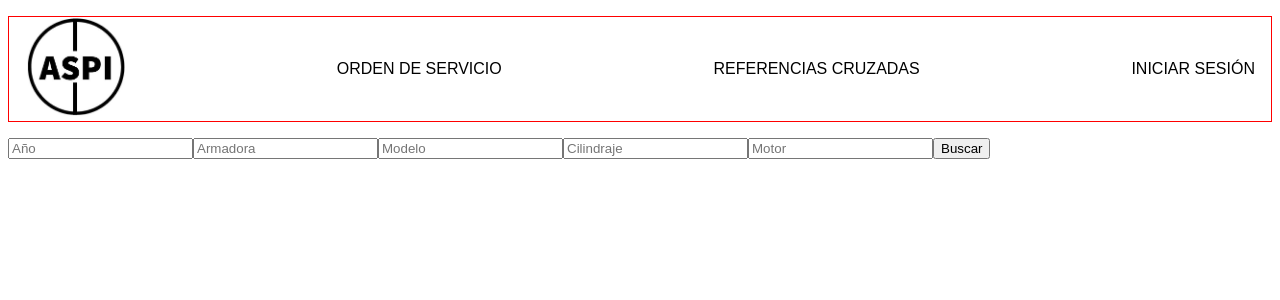
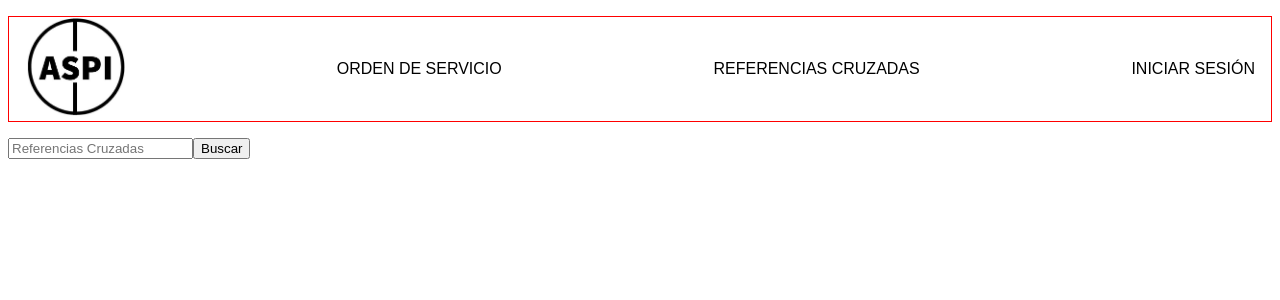
Before and after one commit to TreeTechDevelopment/aspi, a React app: page / in a window 1280 px wide. Shown: the top 300 px of the page. Built offline with nearby package versions, Linux system fonts and the light colour scheme; the HTML template or start-up script is replaced by a standard one.

Commit message:
Add files via upload

```diff
--- a/client/src/views/Home.js
+++ b/client/src/views/Home.js
@@ -1,13 +1,13 @@
 import React from 'react'
 
 import Navbar from '../components/Navbar';
-import Form from '../components/home/Form';
+import FormEq from '../components/home/FormEq';
 
 function Home() {
     return (
         <>
             <Navbar />
-            <Form />
+            <FormEq />
         </>
     )
 }
```
Also changed, not shown: client/src/views/CrossReference.js (added, +12 -0 lines), client/src/views/LogInPage.js (added, +14 -0 lines), client/src/views/ServiceOrder.js (added, +13 -0 lines).
